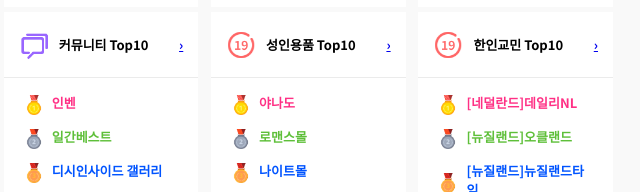
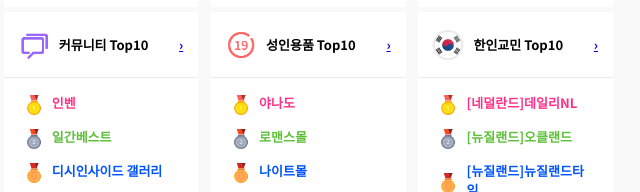
Before and after one commit to jhy87828/yugiyu, a website: page index.html in a window 1280 px wide. Shown: the part 829-1021 px from the top of the page, 539-1179 px from the left. Drawn offline with nearby package versions, Linux system fonts and the light colour scheme; files whose address does not match are found by name; a web font is replaced by a local one.

Commit message:
아이콘 빠진거 추가

```diff
--- a/index.html
+++ b/index.html
@@ -764,7 +764,7 @@
       <ul>
         <span>
           <div>
-            <img src="./img/ico03.png" />
+            <img src="./img/ico08.png" />
             <p>한인교민 Top10 </p>
           </div>
           <a href="#" class="next">
```
